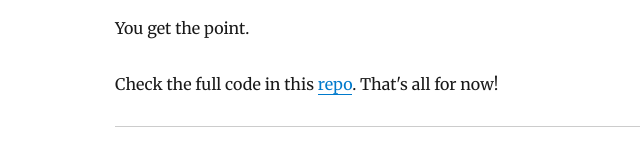
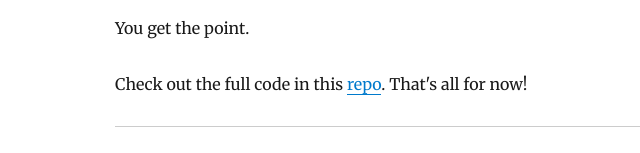
Before and after one commit to dooven/binayabas, a Gatsby site: page /2020-09-07/ in a window 1280 px wide. Shown: the part 2366-2519 px from the top of the page, without its empty margins (210-850 px from the left). Built offline with nearby package versions, Linux system fonts and the light colour scheme; Gatsby itself is replaced by a stand-in of ours; some packages are replaced by stand-ins of ours; a small style sheet from the web is missing.

Commit message:
Fixing grammar

```diff
--- a/content/blog/2020-09-07/index.md
+++ b/content/blog/2020-09-07/index.md
@@ -66,4 +66,4 @@ _surroundTextSelection('![](https://', ')'),
 You get the point.
 
 
-Check the full code in this [repo](https://github.com/jointwt/goryon/blob/736a98631e4ce617c476ffc4d4f5f9a6575705ef/lib/screens/newtwt.dart#L81). That's all for now!
+Check out the full code in this [repo](https://github.com/jointwt/goryon/blob/736a98631e4ce617c476ffc4d4f5f9a6575705ef/lib/screens/newtwt.dart#L81). That's all for now!
```
